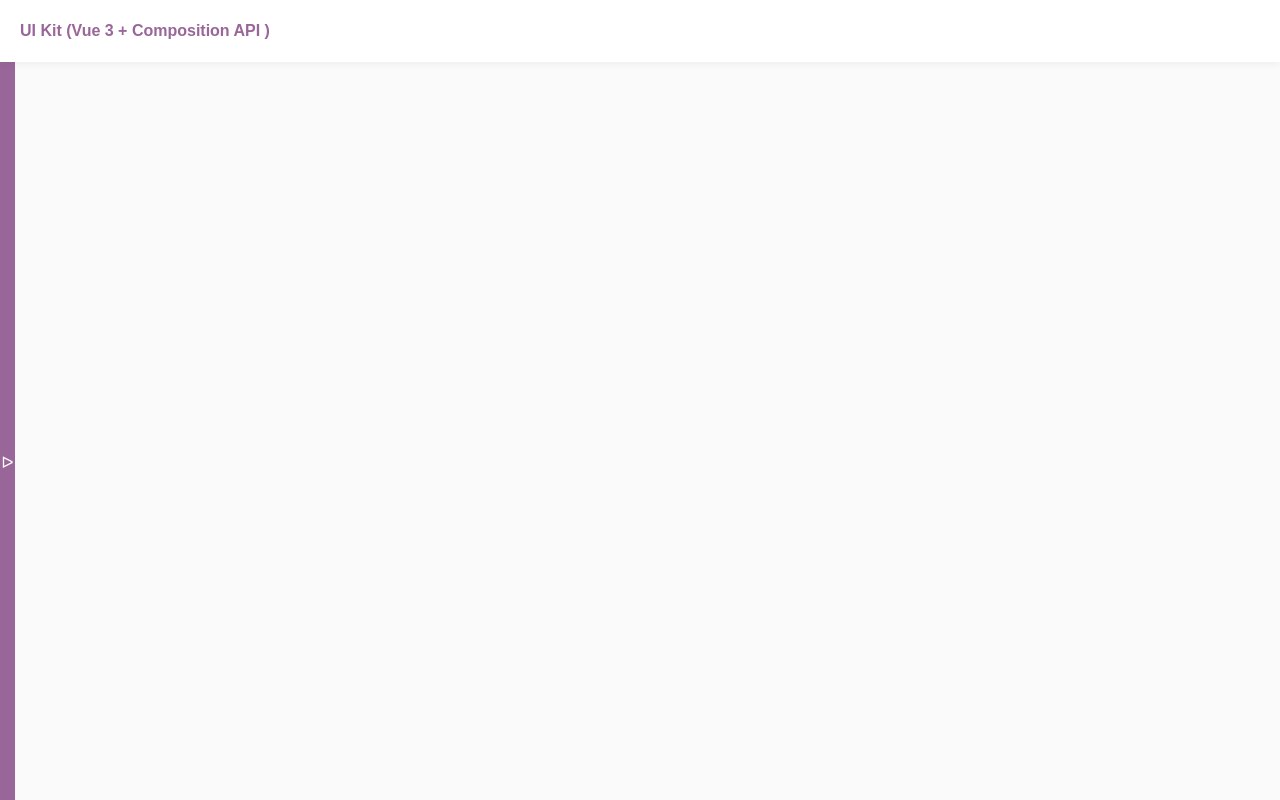
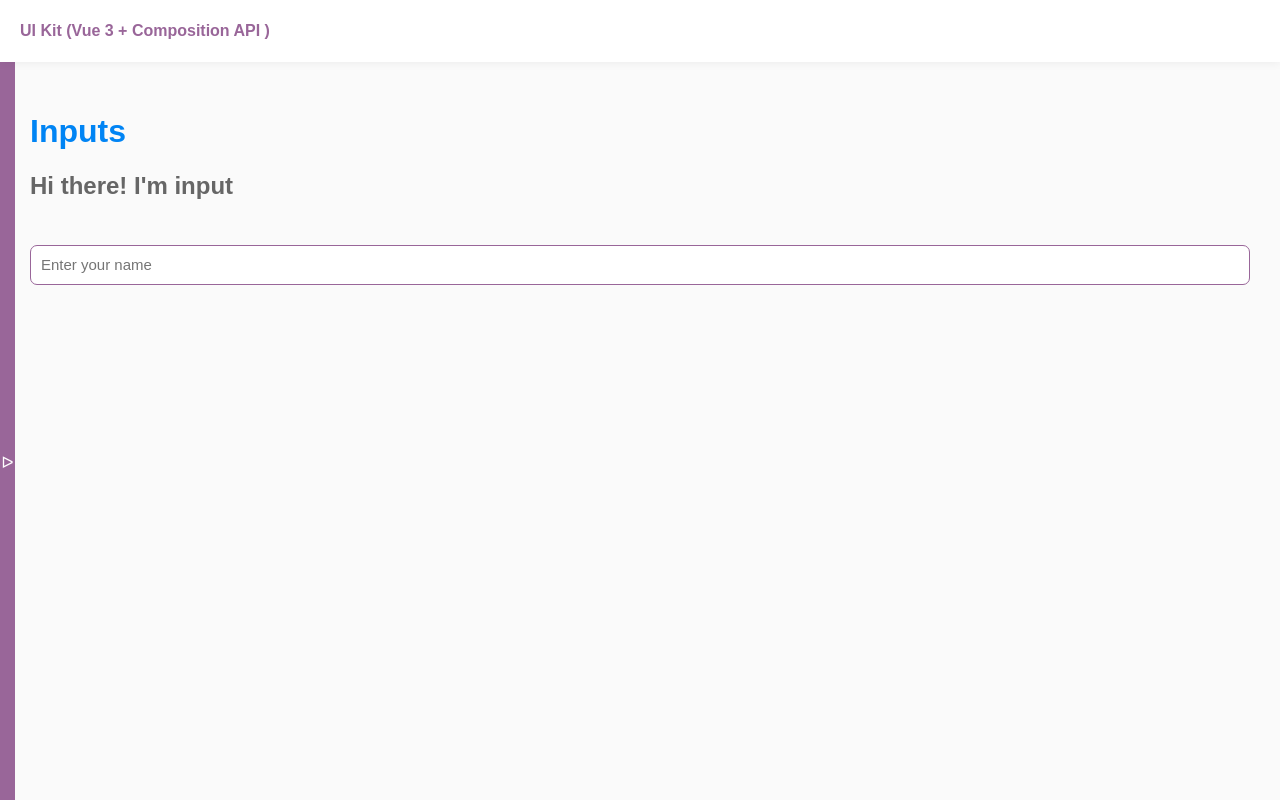
Before and after one commit to yuKalashnikova2/UI-Kit-Vue-3, a Vue app: page /inputs in a window 1280 px wide. Built offline with nearby package versions, Linux system fonts and the light colour scheme.

Commit message:
feat(components):Input; styles refactor

```diff
--- a/package.json
+++ b/package.json
@@ -12,6 +12,8 @@
     "@fortawesome/fontawesome-svg-core": "^6.4.0",
     "@fortawesome/free-regular-svg-icons": "^6.4.0",
     "@fortawesome/vue-fontawesome": "^3.0.3",
+    "@vuelidate/core": "^2.0.3",
+    "@vuelidate/validators": "^2.0.3",
     "vue": "^3.2.47",
     "vue-router": "4"
   },
--- a/src/components/Button.vue
+++ b/src/components/Button.vue
@@ -122,7 +122,7 @@ const addEventClick = () => {
   }
   &_outlined {
     background: transparent;
-    color: #000;
+    color: var(--info-text);
     &:hover {
       color: #fff;
     }
--- /dev/null
+++ b/src/components/Inputs.vue
@@ -0,0 +1,116 @@
+<script setup>
+
+const emit = defineEmits(['update:value'])
+const props = defineProps({
+    type: {
+        type: String,
+        required: true
+    },
+    name: {
+        type: String,
+        required: true
+    },
+
+    value: {
+        type: String,
+        default: ''
+    },
+    placeholder: {
+        type: String,
+        required: true
+    },
+    label: {
+        type: String,
+        required: true
+    },
+    width: {
+        type: String,
+        default: '100px'
+    }
+})
+
+const updateInputValue = (event) => {
+    emit('update:value', event.target.value)
+}
+</script>
+<template>
+    <h2>Hi there! I'm input</h2>
+    <div class="form-input">
+        <input
+        class="input-text"
+        :type="type"
+        :name="name"
+        :value="value"
+        :placeholder="placeholder"
+        @input="updateInputValue"
+         />
+         <label :for="name" class="input-label">{{label}}</label>
+    </div>
+</template>
+
+<style lang="scss">
+h2 {
+    margin-bottom: 45px;
+}
+.form {
+  &-input {
+    margin-bottom: 30px;
+    position: relative;
+  }
+  &-error {
+    background: var(--danger);
+    margin-top: 4px;
+    border-radius: 7px;
+    font-size: 13px;
+    color: #fff;
+    padding: 5px;
+  }
+}
+.input {
+  &-text {
+  border: 1px solid var(--primary);
+  padding: 0 10px;
+  height: 40px;
+  border-radius: 7px;
+  font-size: 15px;
+  width: 100%;
+  position: relative;
+  z-index: 1;
+    &:focus {
+      & + .input-label {
+        z-index: 1;
+        opacity: 1;
+        top: -20px;
+      }
+    }
+    &:not(:placeholder-shown) {
+      & + .input-label {
+        z-index: 1;
+        opacity: 1;
+        top: -20px;
+      }
+    }
+  }
+  &-label {
+    font-weight: bold;
+    display: block;
+    position: absolute;
+    top: 20px;
+    opacity: 0;
+    z-index: -1;
+    transition: .3s;
+    font-size: 13px;
+    color: var(--primary);
+  }
+}
+
+.v-enter-active,
+.v-leave-active {
+  transition: opacity 0.5s ease;
+}
+
+.v-enter-from,
+.v-leave-to {
+  opacity: 0;
+}
+</style>
--- a/src/components/ProgressBar.vue
+++ b/src/components/ProgressBar.vue
@@ -15,7 +15,7 @@ const props = defineProps({
 })
 </script>
 <template>
-  <h2>Привет всем, я прогресс бар</h2>
+  <h2>Hi there! I'm ProgressBar</h2>
 
   <div class="progress-container" :style="[{ 'max-width': maxWidth }]">
     <span class="progress-percent" :style="[{ color: `var(--${color})` }]"
--- a/src/components/layout/SideBar.vue
+++ b/src/components/layout/SideBar.vue
@@ -14,6 +14,7 @@ const links = ref([
   { name: 'Modal', href: '/modal' },
   { name: 'Radio', href: '/radio' },
   { name: 'ProgressBar', href: '/progress' },
+  { name: 'Inputs', href: '/inputs' },
 ])
 </script>
 
--- a/src/router/index.js
+++ b/src/router/index.js
@@ -6,6 +6,7 @@ import Checkbox from '@/views/Checkbox.vue'
 import Modal from '@/views/Modal.vue'
 import Radio from '@/views/Radio.vue'
 import Progress from '@/views/Progress.vue'
+import Inputs from '@/views/Inputs.vue'
 
 const router = createRouter({
     history: createWebHistory(),
@@ -44,6 +45,11 @@ const router = createRouter({
             path: '/progress',
             name: 'Progress',
             component: Progress
+        },
+        {
+            path: '/inputs',
+            name: 'Inputs',
+            component: Inputs
         }
     ]
 })
--- a/src/styles/global.scss
+++ b/src/styles/global.scss
@@ -6,6 +6,7 @@
     --success: #6666FF;
     --success-hover:  #abc5f9;
     --info: #0084F4;
+    --info-text:#666666;
     --info-hover: #66B5F8;
     --warning: #FFA26B;
     --warning-hover: #FFC7A6;
@@ -20,11 +21,16 @@
 body {
     background: #fafafa;
     margin: 0;
+    color:var(--info-text)
 }
 
 a {
     color: var(--primary);
     text-decoration: none;
+}
+
+h1 {
+    color: var(--info)
 }
 
 .line {
--- /dev/null
+++ b/src/views/Inputs.vue
@@ -0,0 +1,17 @@
+<script setup>
+import { ref } from 'vue'
+import Inputs from '../components/Inputs.vue'
+
+const nameField = ref('')
+</script>
+
+<template>
+    <h1>Inputs</h1>
+    <Inputs
+    placeholder="Enter your name"
+    name="name"
+    label="Your name"
+    v-model:value="nameField"
+    />
+    {{ nameField }}
+</template>
```
Also changed, not shown: 1 other file (tests, documents, lock files or other folders).
